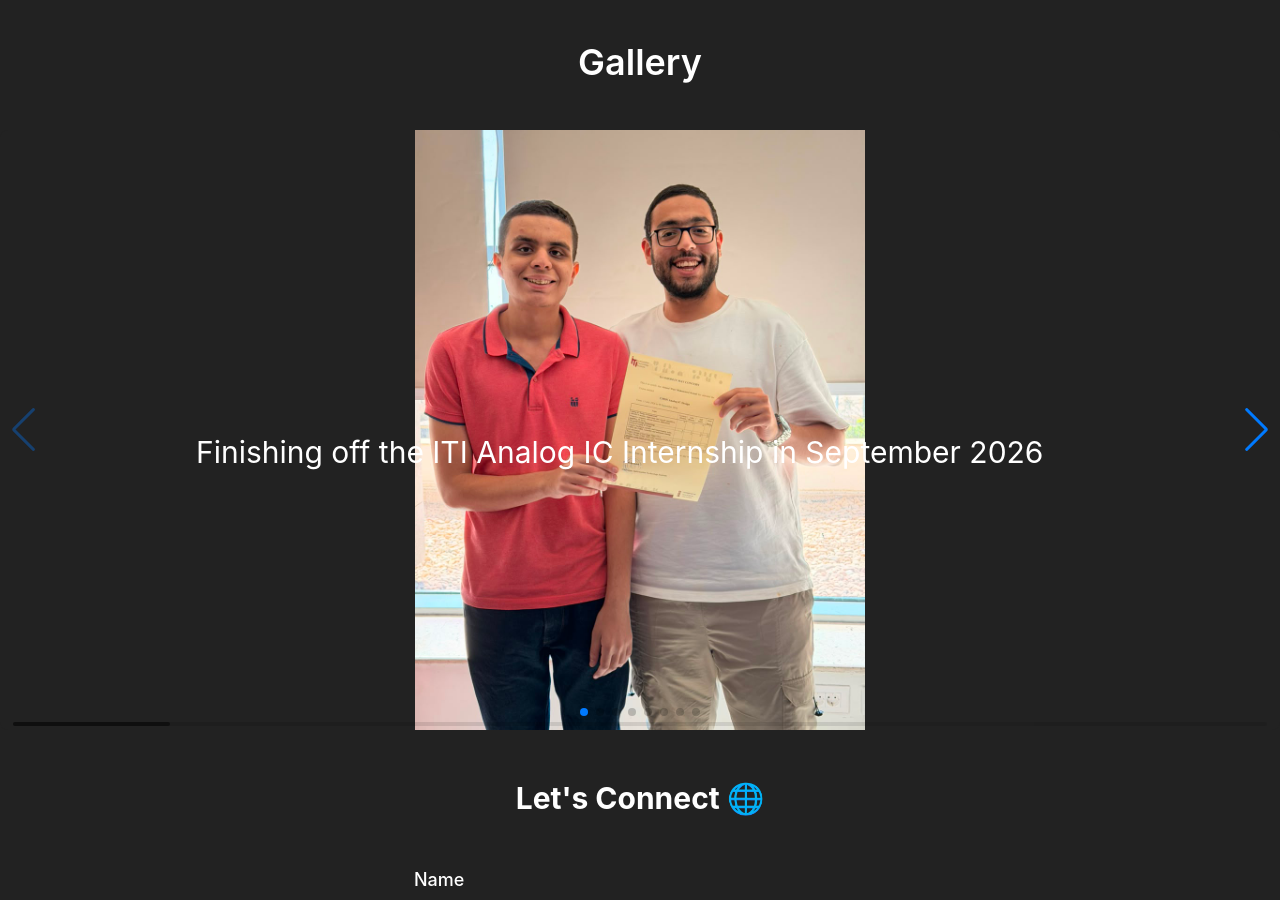
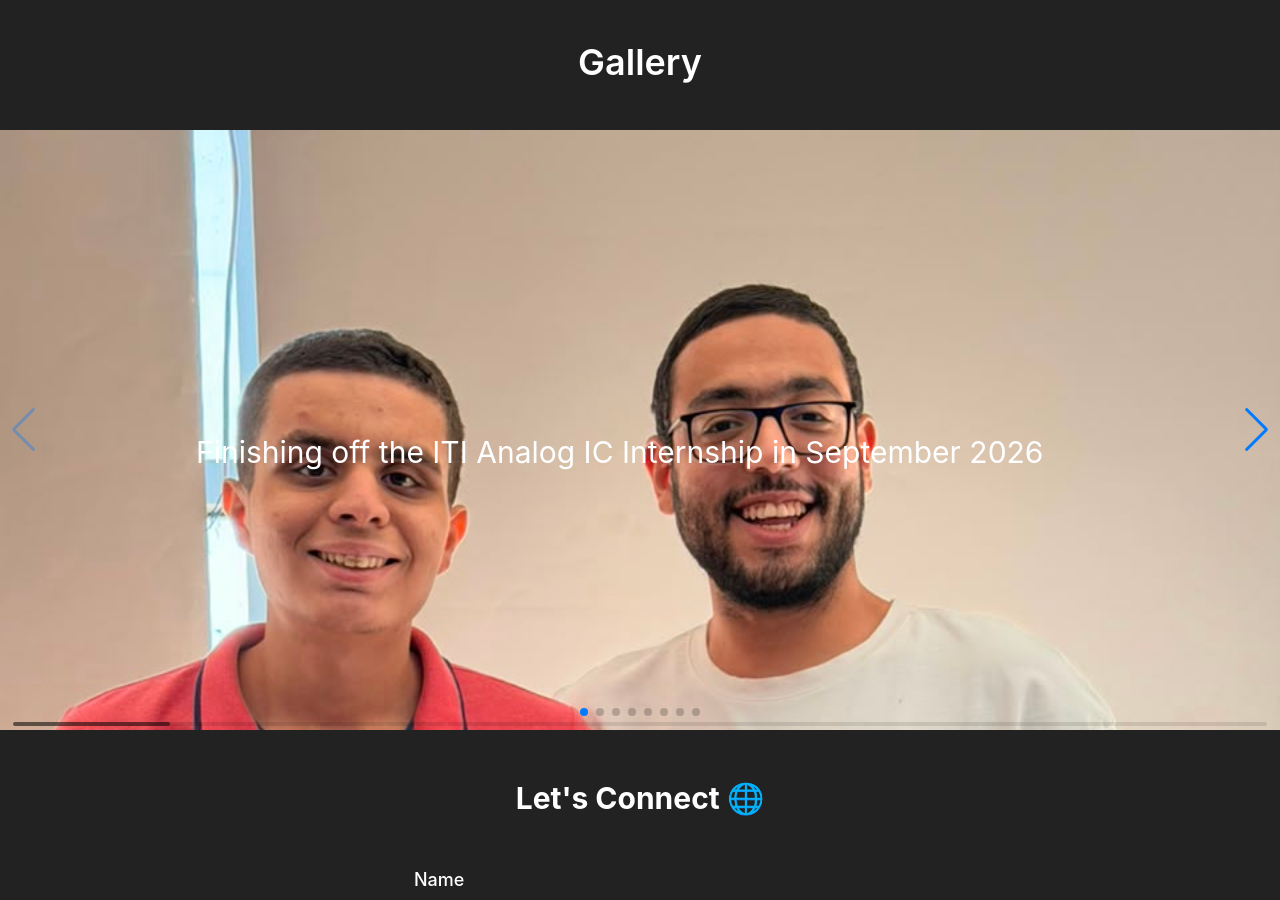
Before and after one commit to Euro-max/PortfolioV3, a React (Create React App) app: page / in a window 1280 px wide. Shown: the part 4520-5420 px from the top of the page. Built offline with nearby package versions, Linux system fonts and the light colour scheme; no server answers.

Commit message:
Update Gallery.js

```diff
--- a/src/components/Gallery.js
+++ b/src/components/Gallery.js
@@ -28,7 +28,8 @@ const Gallery = () => {
        scrollbar={{ draggable: true }}>
          <SwiperSlide>
   <div className='relative w-full h-[600px] bg-[#222222] rounded-lg'>
-    <img src={cmos} className='w-full h-full object-contain' alt="ITI Internship"/>
+    {/* Changed to object-cover object-top */}
+    <img src={cmos} className='w-full h-full object-cover object-top' alt="ITI Internship"/>
     <div className='absolute top-1/2 left-[15%]'>
       <p className='p-1 bg-transparent text-white text-3xl whitespace-pre-line'>
         Finishing off the ITI Analog IC Internship in September 2026
```
